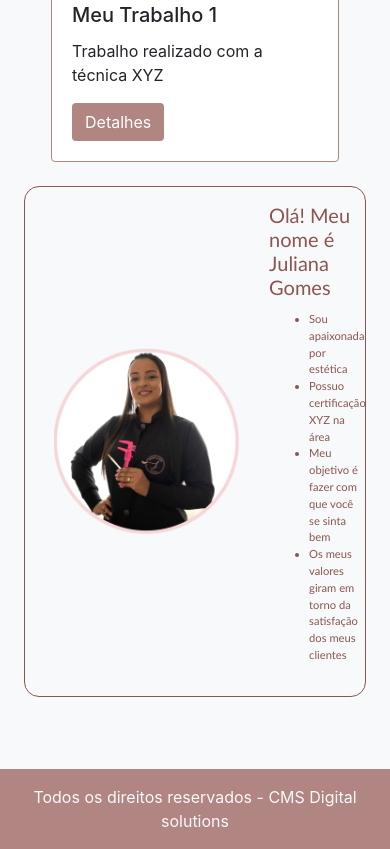
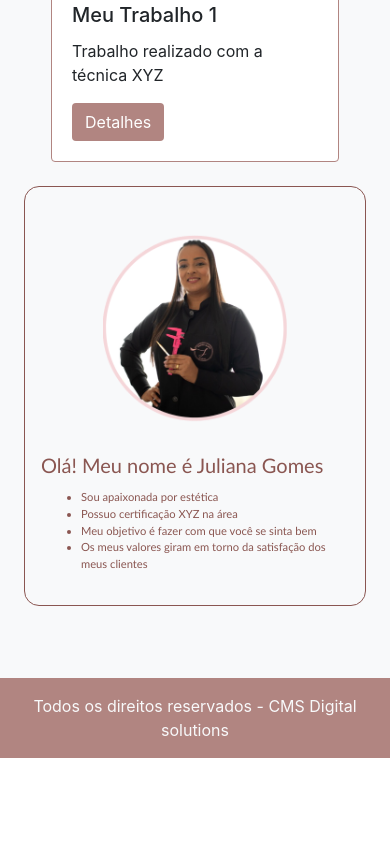
Before and after one commit to adscarlosms/portifolio-juliana, a plain HTML site: page index.html in a window 390 px wide. Shown: the part 3136-3985 px from the top of the page. After the commit the page ends 3894 px from the top, so only its background shows below. Drawn offline with nearby package versions, Linux system fonts and the light colour scheme.

Commit message:
Add files via upload

```diff
--- a/src/style.css
+++ b/src/style.css
@@ -93,7 +93,24 @@ footer{
 }
 
 @media screen and (min-width: 320px) and (max-width: 900px) {
+  .portifolio{
+    border:1px solid #8a5651;
+    border-radius: 15px;
+    object-fit:cover;
+    object-position: 0 40%;
+    margin:1.5em;
+    padding: 1em;
+    display: block;
+    justify-content: center;
+    align-items: center;
+  }
+
+
   .portifolio > img{
+    display: flex;
+    justify-content: center;
+    align-items: center;
+    margin:0 auto;
     padding:30px;
     max-width: 250px;
     max-height: 250px;
```
